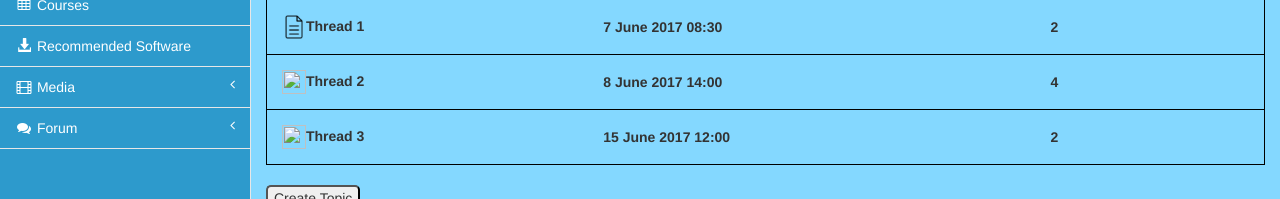
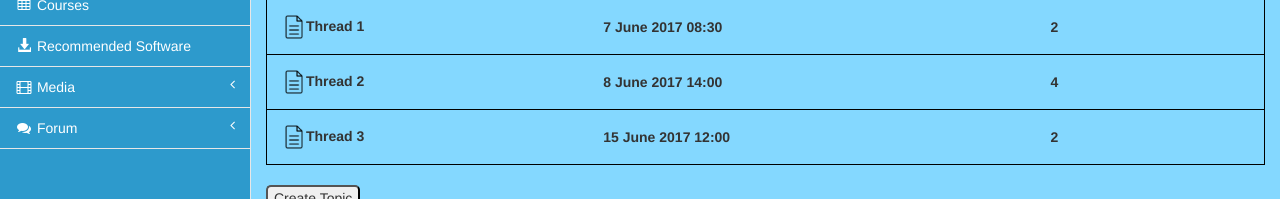
Before and after one commit to chnajuha/Website-Project, a plain HTML site: page Forum.html in a window 1280 px wide. Shown: the part 213-412 px from the top of the page. Drawn offline with Linux system fonts and the light colour scheme.

Commit message:
Add files via upload

```diff
--- a/Forum.html
+++ b/Forum.html
@@ -144,12 +144,12 @@
                		<th>2</th>
                	</tr>
                	<tr>
-               		<th><img class="icons" src="Paper Icon.png">Thread 2</th>
+               		<th><img class="icons" src="media\Paper Icon.png">Thread 2</th>
                		<th>8 June 2017 14:00</th>
                		<th>4</th>
                	</tr>
                	<tr>
-               		<th><img class="icons" src="Paper Icon.png">Thread 3</th>
+               		<th><img class="icons" src="media\Paper Icon.png">Thread 3</th>
                		<th>15 June 2017 12:00</th>
                		<th>2</th>
                	</tr>
```
